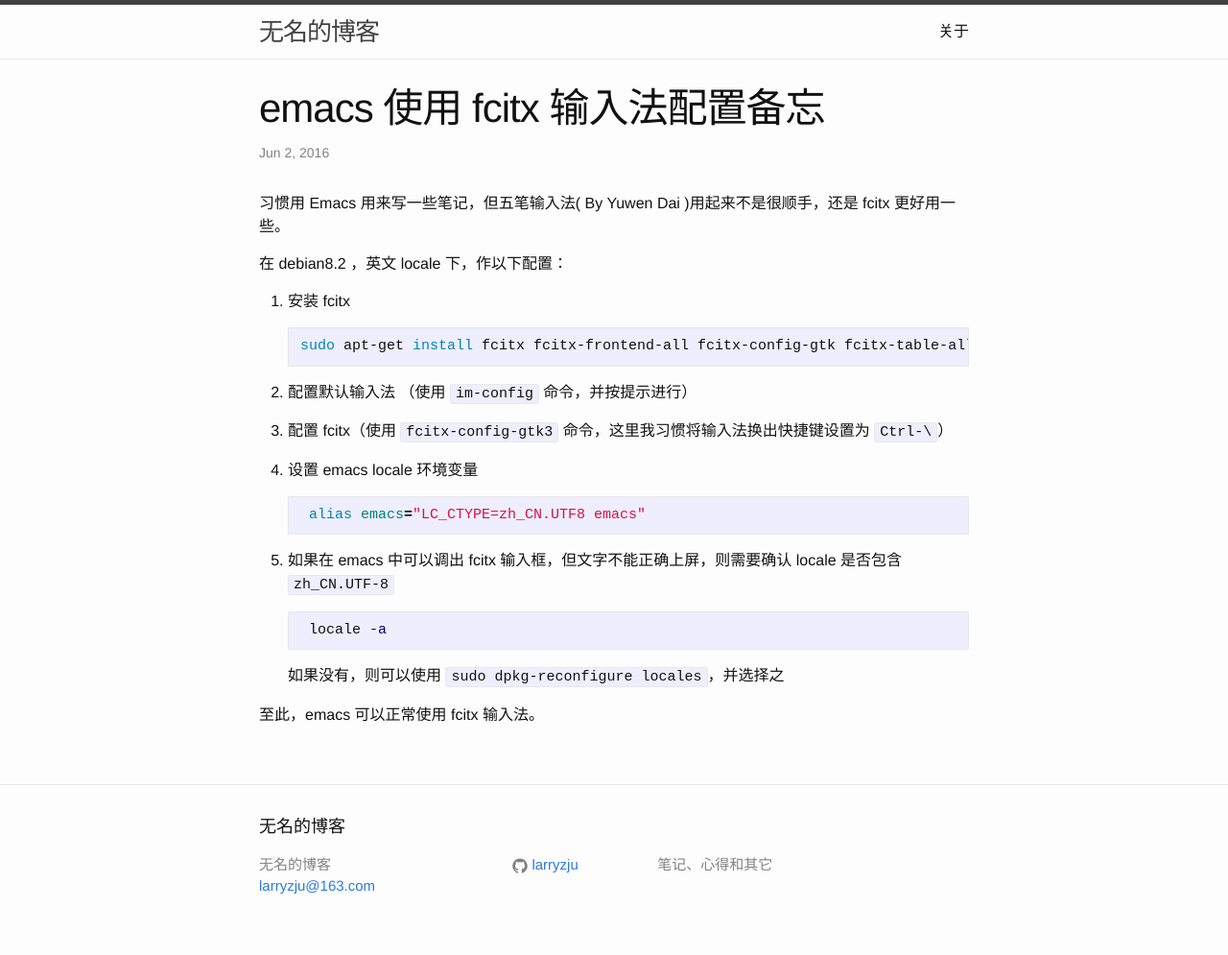
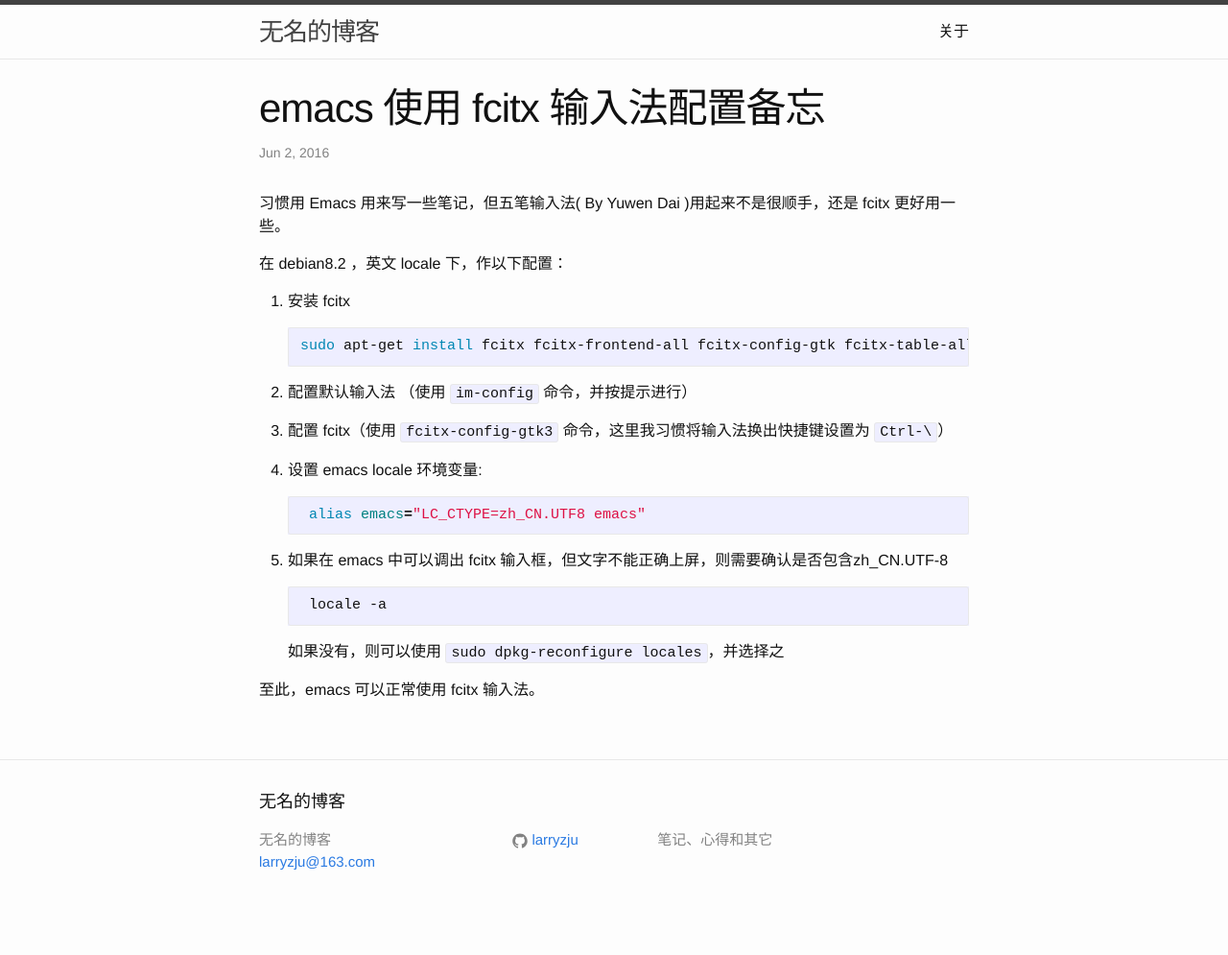
Before and after one commit to larryzju/larryzju.github.io, a Jekyll site: the page built from _posts/2016-06-02-emacs-with-fcitx.markdown, in a window 1280 px wide. Shown: the whole page at 96% size. Built offline with Jekyll 4.4.1, drawn with Linux system fonts in a browser that asks for light colours; Markdown is read by kramdown in place of the engine named in the settings; after the commit the page ends 969 px from its top, so only the background shows below that.

````diff
--- a/_config.yml
+++ b/_config.yml
@@ -15,4 +15,4 @@ url: "http://larryzju.github.io" # the base hostname & protocol for your site
 github_username:  larryzju
 
 # Build settings
-markdown: kramdown
+markdown: redcarpet
--- a/_posts/2016-06-02-emacs-with-fcitx.markdown
+++ b/_posts/2016-06-02-emacs-with-fcitx.markdown
@@ -17,14 +17,15 @@ categories: tools
 
 3. 配置 fcitx（使用 `fcitx-config-gtk3` 命令，这里我习惯将输入法换出快捷键设置为 `Ctrl-\`）
 
-4. 设置 emacs locale 环境变量
+4. 设置 emacs locale 环境变量:
 
 	```shell
 	alias emacs="LC_CTYPE=zh_CN.UTF8 emacs"
 	```
-5. 如果在 emacs 中可以调出 fcitx 输入框，但文字不能正确上屏，则需要确认 locale 是否包含 `zh_CN.UTF-8`
 
-	```shell
+5. 如果在 emacs 中可以调出 fcitx 输入框，但文字不能正确上屏，则需要确认是否包含zh_CN.UTF-8
+
+	```
 	locale -a
 	```
 
````
